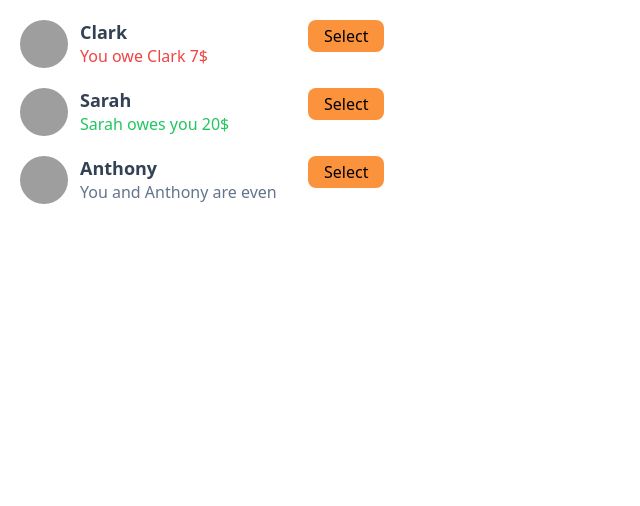
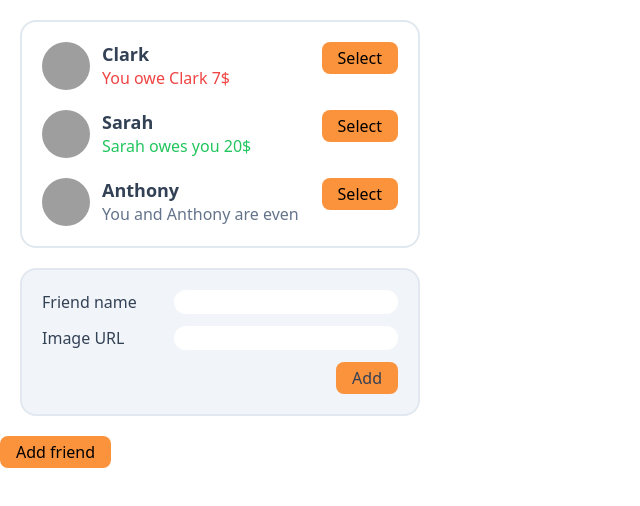
Before and after one commit to Grewal009/Eat-N-Split, a React (Vite) app: page / in a window 1280 px wide. Shown: the top 506 px of the page, without its empty margins (0-640 px from the left). Built offline with nearby package versions, Linux system fonts and the light colour scheme; grey boxes are pictures that could not be loaded.

Commit message:
AddFriend component created

```diff
--- a/package.json
+++ b/package.json
@@ -12,6 +12,8 @@
   "devDependencies": {
     "parcel": "^2.9.3",
     "postcss": "^8.4.24",
+    "prettier": "^2.8.8",
+    "prettier-plugin-tailwindcss": "^0.3.0",
     "process": "^0.11.10",
     "tailwindcss": "^3.3.2"
   },
--- a/src/App.js
+++ b/src/App.js
@@ -2,11 +2,15 @@ import React from "react";
 import ReactDOM from "react-dom/client";
 import FriendList from "./components/FriendsList";
 import Button from "./components/Button";
+import AddFriend from "./components/AddFriend";
 
 const App = () => {
   return (
     <>
       <FriendList />
+
+      <AddFriend />
+      <Button>Add friend</Button>
     </>
   );
 };
--- /dev/null
+++ b/src/components/AddFriend.js
@@ -0,0 +1,25 @@
+import Button from "./Button";
+
+const AddFriend = () => {
+  return (
+    <div className="m-5 w-[400px] rounded-2xl border-2 border-slate-200 bg-slate-100 p-5">
+      <div className="text-right"></div>
+      <form className="font-medium text-slate-700">
+        <div className="mb-3 flex items-center justify-between">
+          <label className="">Friend name</label>
+          <input type="text" className="w-56 rounded-xl px-2" />
+        </div>
+
+        <div className="flex items-center justify-between">
+          <label className="">Image URL</label>
+          <input type="text" className="w-56 rounded-xl px-2" />
+        </div>
+        <div className="mt-3 text-right">
+          <Button>Add</Button>
+        </div>
+      </form>
+    </div>
+  );
+};
+
+export default AddFriend;
--- a/src/components/Button.js
+++ b/src/components/Button.js
@@ -1,4 +1,6 @@
-const Button = ({ styletxt, children }) => {
-  return <button className={styletxt}>{children}</button>;
+const Button = ({ children }) => {
+  return (
+    <button className="h-8 rounded-lg bg-orange-400 px-4">{children}</button>
+  );
 };
 export default Button;
--- a/src/components/Friend.js
+++ b/src/components/Friend.js
@@ -2,10 +2,10 @@ import Button from "./Button";
 
 const Friend = ({ friend }) => {
   return (
-    <li className="flex m-5 w-96">
+    <li className="m-5 flex">
       <img src={friend.image} alt={friend.name} className="rounded-full" />
-      <div className="pl-3 w-60">
-        <p className="text-slate-700 text-lg font-bold leading-6">
+      <div className="w-60 pl-3">
+        <p className="text-lg font-bold leading-6 text-slate-700">
           {friend.name}
         </p>
         {friend.balance < 0 && (
@@ -22,7 +22,7 @@ const Friend = ({ friend }) => {
           <p className="text-slate-500">You and {friend.name} are even</p>
         )}
       </div>
-      <Button styletxt="px-4 bg-orange-400 rounded-lg h-8">Select</Button>
+      <Button>Select</Button>
     </li>
   );
 };
--- a/src/components/FriendsList.js
+++ b/src/components/FriendsList.js
@@ -4,7 +4,7 @@ import Friend from "./Friend.js";
 const FriendList = () => {
   const friends = initialFriends;
   return (
-    <ul>
+    <ul className="m-5 w-[400px] rounded-2xl border-2 border-slate-200">
       {friends.map((friend) => (
         <Friend friend={friend} key={friend.id} />
       ))}
```
Also changed, not shown: 1 other file (tests, documents, lock files or other folders).
